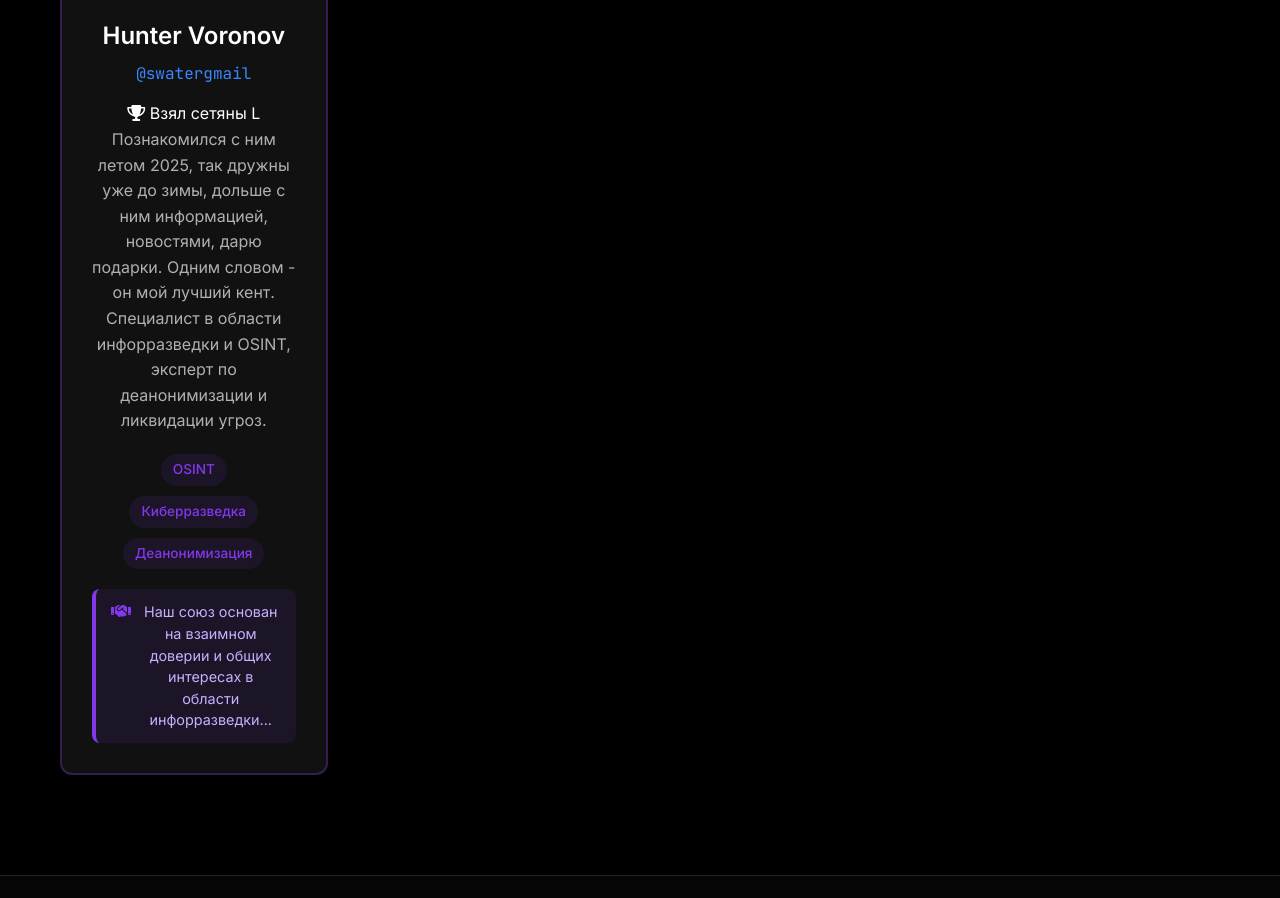
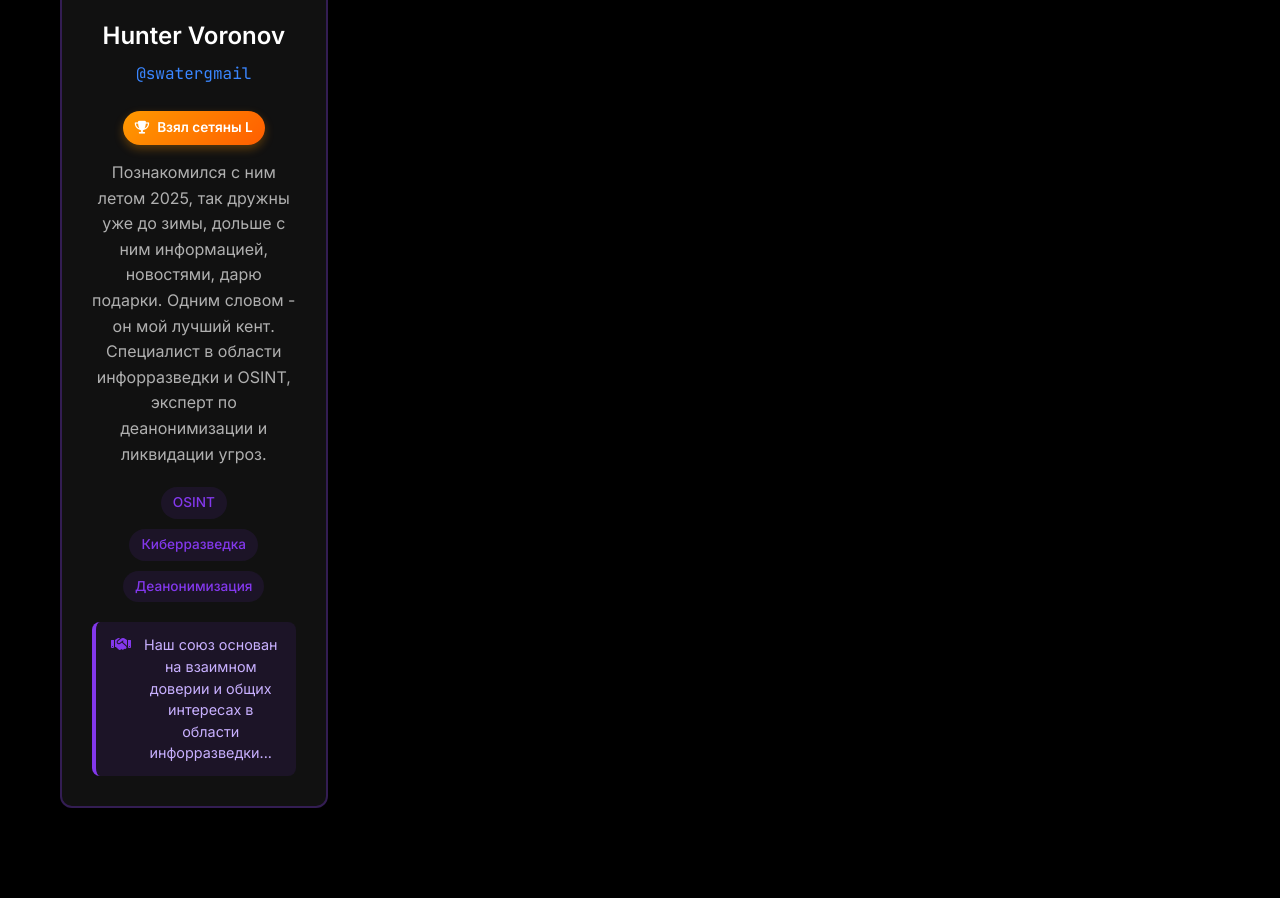
Before and after one commit to Userage997/washington, a plain HTML site: page index.html in a window 1280 px wide. Shown: the part 3641-4539 px from the top of the page. Drawn offline with Linux system fonts and the light colour scheme.

Commit message:
Update style.css

```diff
--- a/style.css
+++ b/style.css
@@ -863,6 +863,24 @@ body {
     font-size: 0.9rem;
 }
 
+/* Стиль для достижения соратника */
+.ally-achievement {
+    background: linear-gradient(135deg, #ff9900, #ff5e00);
+    color: white;
+    padding: 6px 12px;
+    border-radius: 20px;
+    font-size: 0.85rem;
+    font-weight: 600;
+    margin: 10px auto 15px;
+    display: inline-flex;
+    align-items: center;
+    gap: 8px;
+    box-shadow: 0 4px 10px rgba(255, 153, 0, 0.3);
+}
+
+.ally-achievement i {
+    font-size: 0.8rem;
+}
 /* Адаптивность */
 @media (max-width: 992px) {
     .about-content {
```
